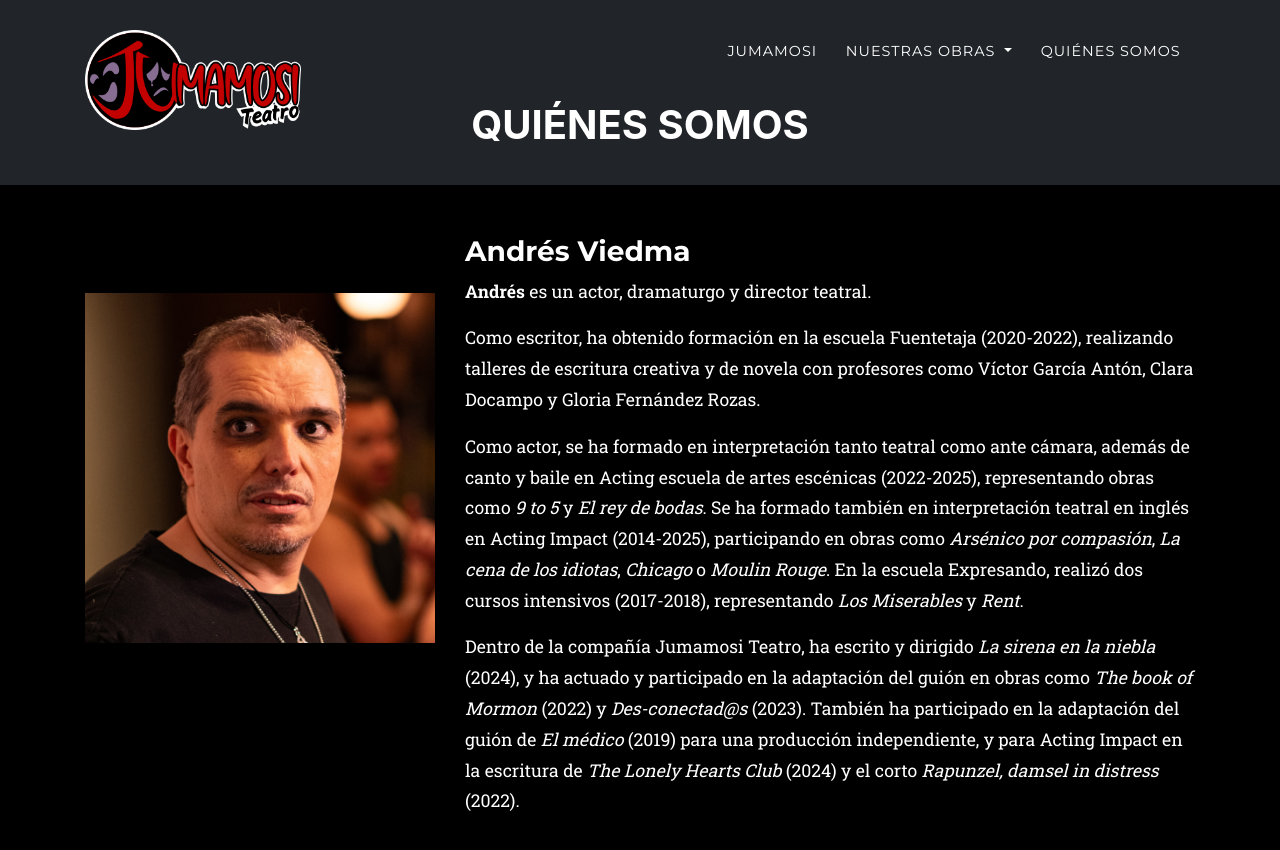
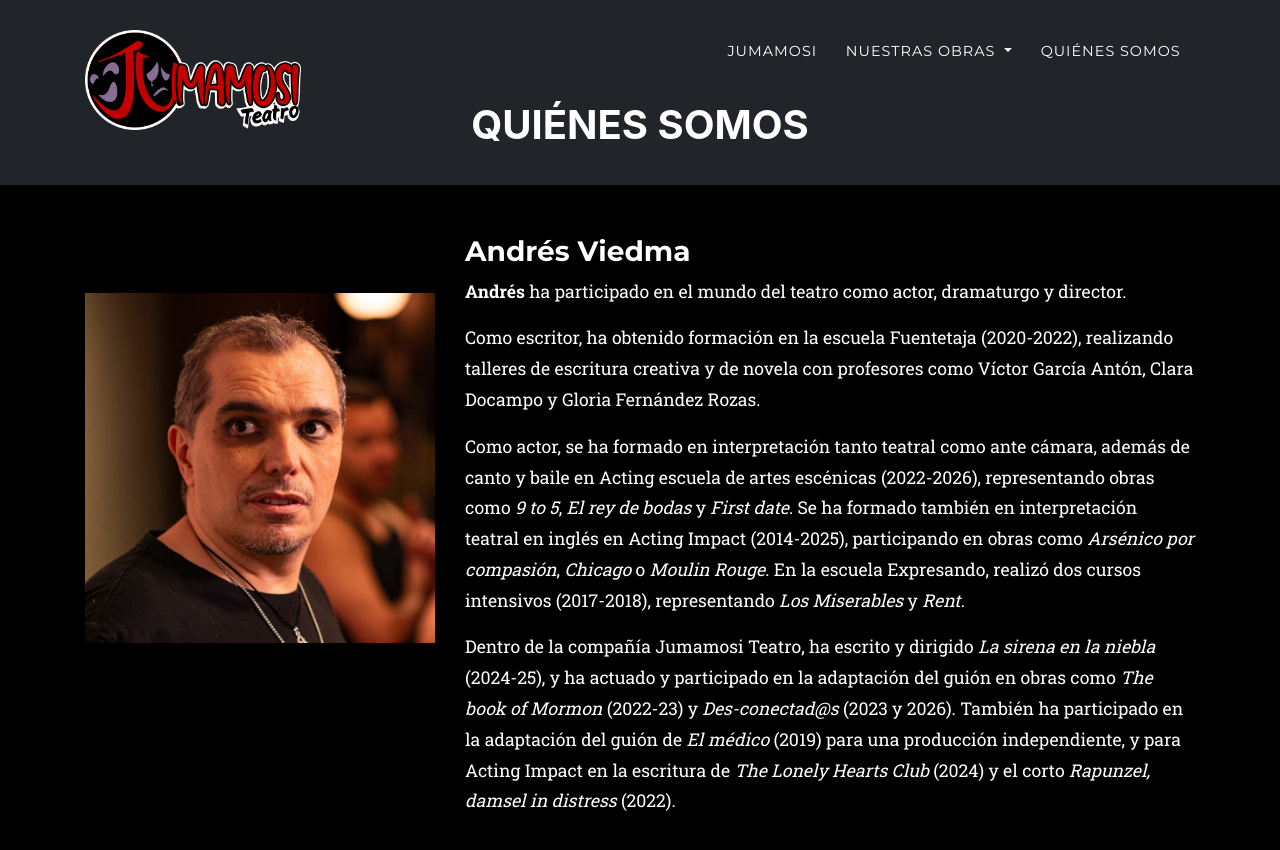
Before and after one commit to jumamositeatro/jumamositeatro.github.io, a Jekyll site: the page built from nosotros.md, in a window 1280 px wide and 900 px high. Shown: the top 850 px of the window. Built offline with Jekyll 4.4.1, drawn with Linux system fonts in a browser that asks for light colours; some web fonts are replaced.

Commit message:
Updated Andres' CV

```diff
--- a/_data/cvs.yml
+++ b/_data/cvs.yml
@@ -18,7 +18,7 @@ andres:
   name: Andrés Viedma
   image: nosotros/andres.jpg
   description: |
-    **Andrés** es un actor, dramaturgo y director teatral.
+    **Andrés** ha participado en el mundo del teatro como actor, dramaturgo y director.
 
     Como escritor, ha obtenido formación en la escuela
     Fuentetaja (2020-2022), realizando talleres de escritura
@@ -27,19 +27,19 @@ andres:
 
     Como actor, se ha formado en interpretación tanto
     teatral como ante cámara, además de canto y baile en
-    Acting escuela de artes escénicas (2022-2025),
-    representando obras como *9 to 5* y *El rey de bodas*. Se ha
+    Acting escuela de artes escénicas (2022-2026),
+    representando obras como *9 to 5*, *El rey de bodas* y *First date*. Se ha
     formado también en interpretación teatral en inglés en
     Acting Impact (2014-2025), participando en obras como
-    *Arsénico por compasión*, *La cena de los idiotas*, *Chicago* o
+    *Arsénico por compasión*, *Chicago* o
     *Moulin Rouge*. En la escuela Expresando, realizó dos
     cursos intensivos (2017-2018), representando *Los
     Miserables* y *Rent*.
 
-    Dentro de la compañía Jumamosi Teatro, ha escrito y dirigido *La sirena en la niebla* (2024), y ha
+    Dentro de la compañía Jumamosi Teatro, ha escrito y dirigido *La sirena en la niebla* (2024-25), y ha
     actuado y participado en la adaptación del guión
-    en obras como *The book of Mormon* (2022) y
-    *Des-conectad@s* (2023). También ha participado en la
+    en obras como *The book of Mormon* (2022-23) y
+    *Des-conectad@s* (2023 y 2026). También ha participado en la
     adaptación del guión de *El médico* (2019) para una producción
     independiente, y para Acting Impact en la escritura de
     *The Lonely Hearts Club* (2024) y el corto *Rapunzel, damsel in distress* (2022).
```
